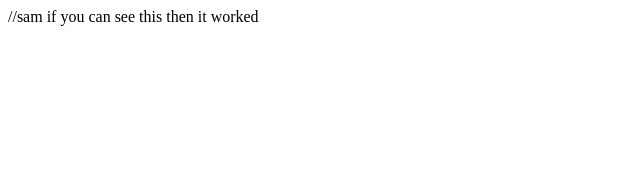
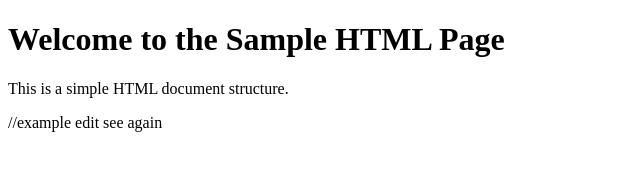
Before and after one commit to Akash7037/resume-scorer, a plain HTML site: page index.html in a window 1280 px wide. Shown: the whole page, without its empty margins (0-640 px from the left). Drawn offline with Linux system fonts and the light colour scheme.

Commit message:
changes made by me

```diff
--- a/index.html
+++ b/index.html
@@ -1,7 +1,12 @@
 <!DOCTYPE html>
-<html lang="en">   //sam if you can see this then it worked
+<html lang="en">
 <head>
     <meta charset="UTF-8">
     <meta name="viewport" content="width=device-width, initial-scale=1.0">
     <title>Sample HTML Page</title>
+    <body>
+        <h1>Welcome to the Sample HTML Page</h1>
+        <p>This is a simple HTML document structure.</p>
+    </body>
+     //example edit see again
 </html>
```
